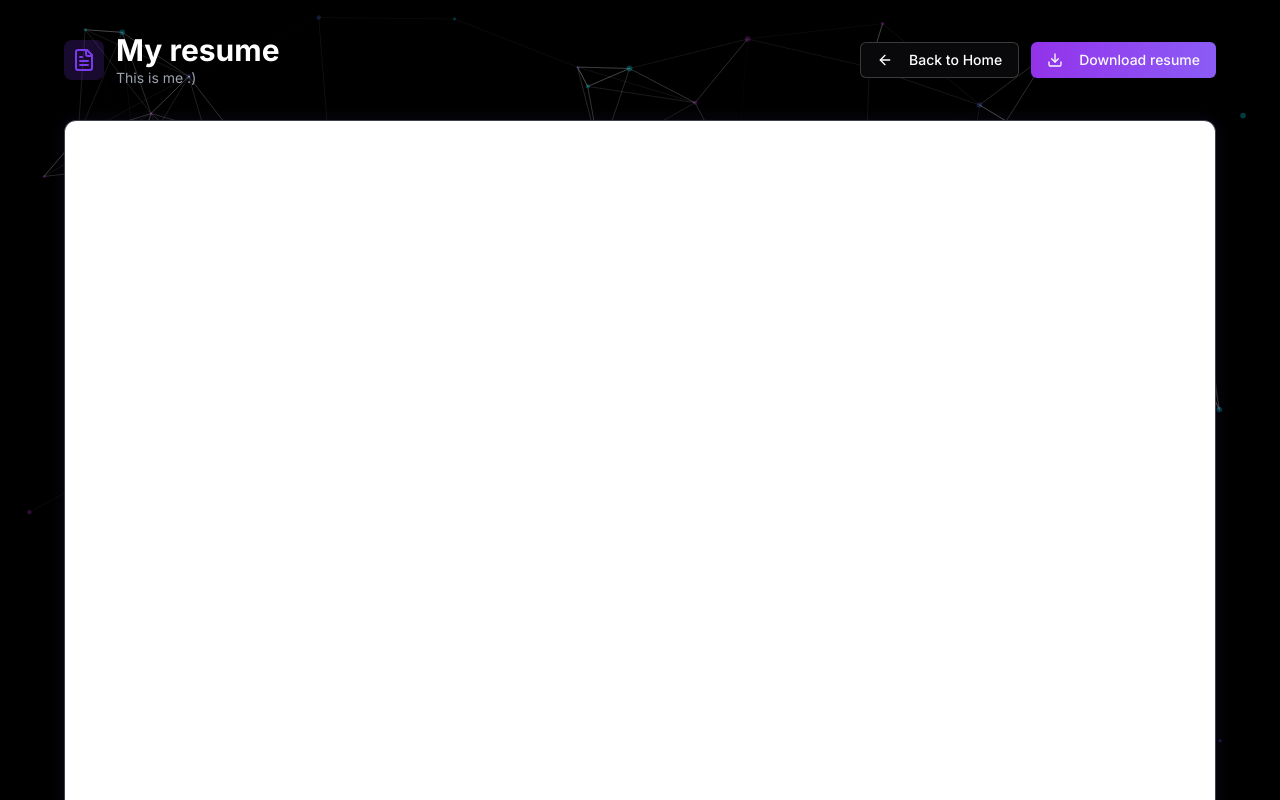
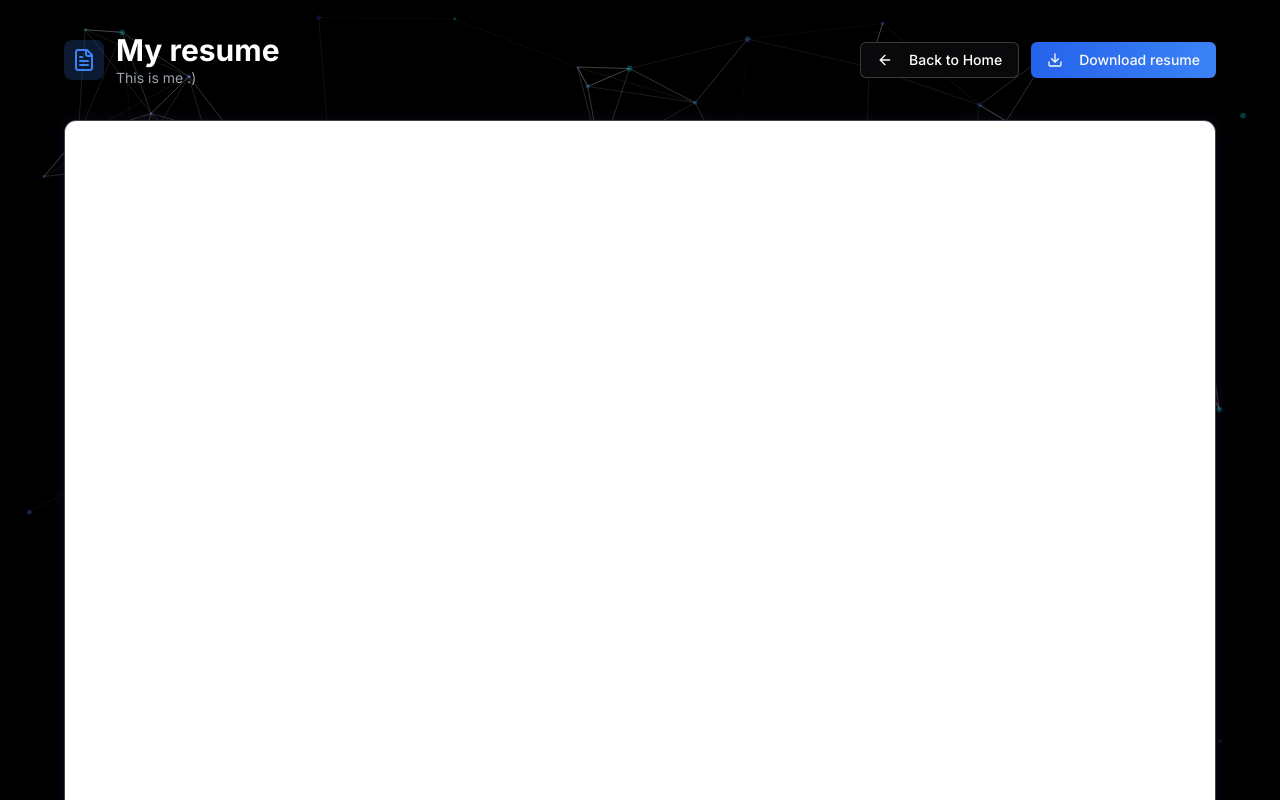
Before and after one commit to ezevazquez/ezevazquez, a Next.js app: page /cv in a window 1280 px wide. Shown: the top 800 px of the page. Built offline with nearby package versions, Linux system fonts and the light colour scheme.

Commit message:
cambié todo a azul

```diff
--- a/app/globals.css
+++ b/app/globals.css
@@ -10,7 +10,7 @@
     --card-foreground: 240 10% 3.9%;
     --popover: 0 0% 100%;
     --popover-foreground: 240 10% 3.9%;
-    --primary: 262.1 83.3% 57.8%;
+    --primary: 217.2 91.2% 59.8%;
     --primary-foreground: 210 20% 98%;
     --secondary: 240 4.8% 95.9%;
     --secondary-foreground: 240 5.9% 10%;
@@ -22,7 +22,7 @@
     --destructive-foreground: 0 0% 98%;
     --border: 240 5.9% 90%;
     --input: 240 5.9% 90%;
-    --ring: 262.1 83.3% 57.8%;
+    --ring: 217.2 91.2% 59.8%;
     --radius: 0.5rem;
   }
 
@@ -33,7 +33,7 @@
     --card-foreground: 0 0% 98%;
     --popover: 240 10% 3.9%;
     --popover-foreground: 0 0% 98%;
-    --primary: 262.1 83.3% 57.8%;
+    --primary: 217.2 91.2% 59.8%;
     --primary-foreground: 210 20% 98%;
     --secondary: 240 3.7% 15.9%;
     --secondary-foreground: 0 0% 98%;
@@ -45,7 +45,7 @@
     --destructive-foreground: 0 0% 98%;
     --border: 240 3.7% 15.9%;
     --input: 240 3.7% 15.9%;
-    --ring: 262.1 83.3% 57.8%;
+    --ring: 217.2 91.2% 59.8%;
   }
 }
 
--- a/components/cv-preview-page.tsx
+++ b/components/cv-preview-page.tsx
@@ -66,7 +66,7 @@ export function CVPreviewPage() {
 
               <Button
                 onClick={downloadCV}
-                className="bg-gradient-to-r from-purple-600 to-violet-500 hover:from-purple-700 hover:to-violet-600"
+                className="bg-gradient-to-r from-blue-600 to-blue-500 hover:from-blue-700 hover:to-blue-600"
               >
                 <Download className="mr-2 h-4 w-4" />
                 {t("cvPreview.downloadCV")}
@@ -129,8 +129,8 @@ export function CVPreviewPage() {
       </div>
 
       {/* Background gradients */}
-      <div className="absolute top-1/4 left-1/4 w-[400px] h-[400px] bg-gradient-radial from-purple-500/10 to-transparent rounded-full blur-3xl -z-10" />
-      <div className="absolute bottom-1/4 right-1/4 w-[300px] h-[300px] bg-gradient-radial from-violet-500/10 to-transparent rounded-full blur-3xl -z-10" />
+      <div className="absolute top-1/4 left-1/4 w-[400px] h-[400px] bg-gradient-radial from-blue-500/10 to-transparent rounded-full blur-3xl -z-10" />
+      <div className="absolute bottom-1/4 right-1/4 w-[300px] h-[300px] bg-gradient-radial from-blue-500/10 to-transparent rounded-full blur-3xl -z-10" />
     </div>
   )
 }
--- a/components/particles.tsx
+++ b/components/particles.tsx
@@ -56,7 +56,7 @@ export const Particles = ({ className = "" }: ParticlesProps) => {
         },
         particles: {
           color: {
-            value: ["#9c27b0", "#00bcd4", "#3f51b5"],
+            value: ["#3b82f6", "#00bcd4", "#1e40af"],
           },
           links: {
             color: "#ffffff",
--- a/components/sections/about-section.tsx
+++ b/components/sections/about-section.tsx
@@ -57,7 +57,7 @@ export function AboutSection() {
         </motion.div>
       </div>
 
-      <div className="absolute top-1/2 left-1/2 -translate-x-1/2 -translate-y-1/2 w-[500px] h-[500px] bg-gradient-radial from-purple-500/10 to-transparent rounded-full blur-3xl -z-10" />
+      <div className="absolute top-1/2 left-1/2 -translate-x-1/2 -translate-y-1/2 w-[500px] h-[500px] bg-gradient-radial from-blue-500/10 to-transparent rounded-full blur-3xl -z-10" />
     </section>
   )
 }
--- a/components/sections/contact-section.tsx
+++ b/components/sections/contact-section.tsx
@@ -50,7 +50,7 @@ export function ContactSection() {
       icon: <Mail className="h-5 w-5" />,
       url: `mailto:${t("contact.email")}`,
       displayUrl: t("contact.email"),
-      color: "bg-purple-600 hover:bg-purple-700 text-white",
+      color: "bg-blue-600 hover:bg-blue-700 text-white",
     },
   ]
 
@@ -102,7 +102,7 @@ export function ContactSection() {
         </motion.div>
       </div>
 
-      <div className="absolute top-1/2 left-0 w-[300px] h-[300px] bg-gradient-radial from-purple-500/10 to-transparent rounded-full blur-3xl -z-10" />
+      <div className="absolute top-1/2 left-0 w-[300px] h-[300px] bg-gradient-radial from-blue-500/10 to-transparent rounded-full blur-3xl -z-10" />
     </section>
   )
 }
--- a/components/sections/experience-section.tsx
+++ b/components/sections/experience-section.tsx
@@ -70,7 +70,7 @@ export function ExperienceSection() {
                       <div className="md:w-1/3">
                         <Badge
                           variant="outline"
-                          className="mb-2 text-xs font-normal border-purple-400/30 text-purple-300"
+                          className="mb-2 text-xs font-normal border-blue-400/30 text-blue-300"
                         >
                           {item.period}
                         </Badge>
--- a/components/sections/hero-section.tsx
+++ b/components/sections/hero-section.tsx
@@ -35,7 +35,7 @@ export function HeroSection() {
       style={{ opacity }}
     >
       <motion.div className="absolute inset-0 flex items-center justify-center" style={{ y }}>
-        <div className="absolute inset-0 bg-gradient-radial from-purple-500/10 to-transparent opacity-50" />
+        <div className="absolute inset-0 bg-gradient-radial from-blue-500/10 to-transparent opacity-50" />
       </motion.div>
 
       <div className="relative z-10 max-w-4xl mx-auto text-center">
@@ -61,7 +61,7 @@ export function HeroSection() {
         </motion.p>
 
         <motion.h1
-          className="text-5xl md:text-7xl font-bold mb-4 bg-clip-text text-transparent bg-gradient-to-r from-white to-purple-300"
+          className="text-5xl md:text-7xl font-bold mb-4 bg-clip-text text-transparent bg-gradient-to-r from-white to-blue-300"
           initial={{ opacity: 0, y: 20 }}
           animate={{ opacity: 1, y: 0 }}
           transition={{ delay: 0.3, duration: 0.5 }}
@@ -101,7 +101,7 @@ export function HeroSection() {
                 contactSection.scrollIntoView({ behavior: "smooth" })
               }
             }}
-            className="bg-gradient-to-r from-purple-600 to-violet-500 hover:from-purple-700 hover:to-violet-600"
+            className="bg-gradient-to-r from-blue-600 to-blue-500 hover:from-blue-700 hover:to-blue-600"
           >
             {t("hero.cta")}
           </Button>
--- a/components/sections/tools-section.tsx
+++ b/components/sections/tools-section.tsx
@@ -79,7 +79,7 @@ export function ToolsSection() {
         </motion.div>
       </div>
 
-      <div className="absolute bottom-0 left-1/4 w-[400px] h-[400px] bg-gradient-radial from-violet-500/10 to-transparent rounded-full blur-3xl -z-10" />
+      <div className="absolute bottom-0 left-1/4 w-[400px] h-[400px] bg-gradient-radial from-blue-500/10 to-transparent rounded-full blur-3xl -z-10" />
     </section>
   )
 }
--- a/components/work-in-progress.tsx
+++ b/components/work-in-progress.tsx
@@ -63,7 +63,7 @@ export default function WorkInProgressPage() {
       <Particles className="absolute inset-0" />
 
       <motion.div
-        className="pointer-events-none absolute h-64 w-64 rounded-full bg-gradient-to-r from-purple-500/30 to-cyan-500/30 blur-3xl"
+        className="pointer-events-none absolute h-64 w-64 rounded-full bg-gradient-to-r from-blue-500/30 to-cyan-500/30 blur-3xl"
         style={{
           x: smoothMouseX,
           y: smoothMouseY,
```
